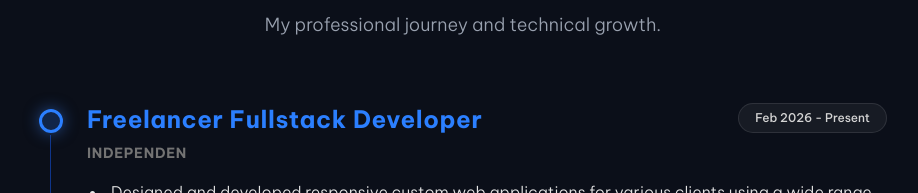
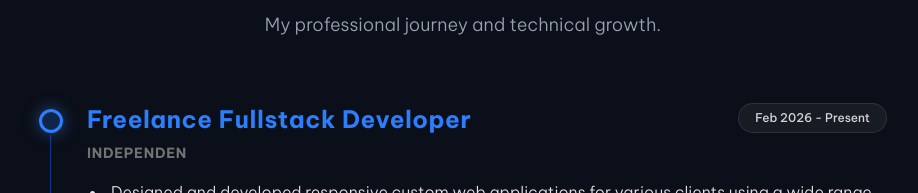
Before and after one commit to dafaadhari/portfolio-v2, a React (Vite) app: page / in a window 1280 px wide. Shown: the part 1722-1915 px from the top of the page, without its empty margins (177-1095 px from the left). Built offline with nearby package versions, Linux system fonts and the light colour scheme; a web font is replaced by a local one.

Commit message:
Correct job title from 'Freelancer' to 'Freelance'

```diff
--- a/src/data/portfolioData.js
+++ b/src/data/portfolioData.js
@@ -147,8 +147,8 @@ export const experiences = [
             id: "Februari 2026 – Sekarang"
         },
         role: {
-            en: "Freelancer Fullstack Developer",
-            id: "Freelancer Fullstack Developer"
+            en: "Freelance Fullstack Developer",
+            id: "Freelance Fullstack Developer"
         },
         company: "Independen",
         color: "blue",
```
